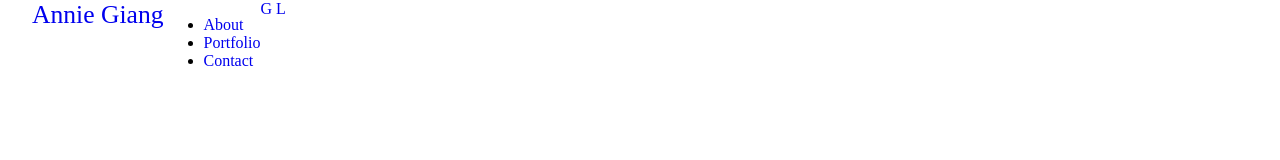
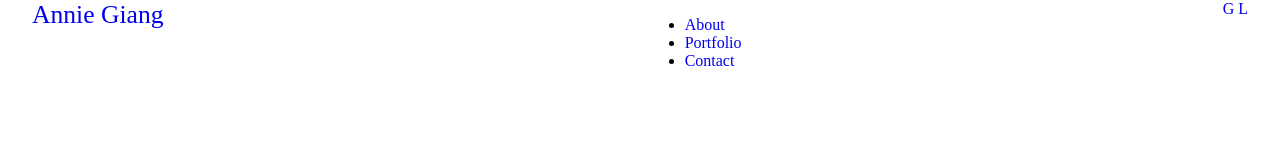
Before and after one commit to anniegiang/portfolio, a plain HTML site: page index.html in a window 1280 px wide. Drawn offline with nearby package versions, Linux system fonts and the light colour scheme.

Commit message:
Flex wrap nav items

```diff
--- a/css/style.css
+++ b/css/style.css
@@ -13,6 +13,7 @@ a {
 .flex-row {
   display: flex;
   flex-direction: row;
+  flex-wrap: wrap; /* wraps elements into columns */
 }
 
 /* navbar */
@@ -24,6 +25,10 @@ a {
   overflow: hidden;
 }
 
+.nav .nav-menu {
+  justify-content: space-between;
+}
+
 .nav .nav-brand a {
   font-size: 1.6rem;
   padding: 1rem 0;
```
